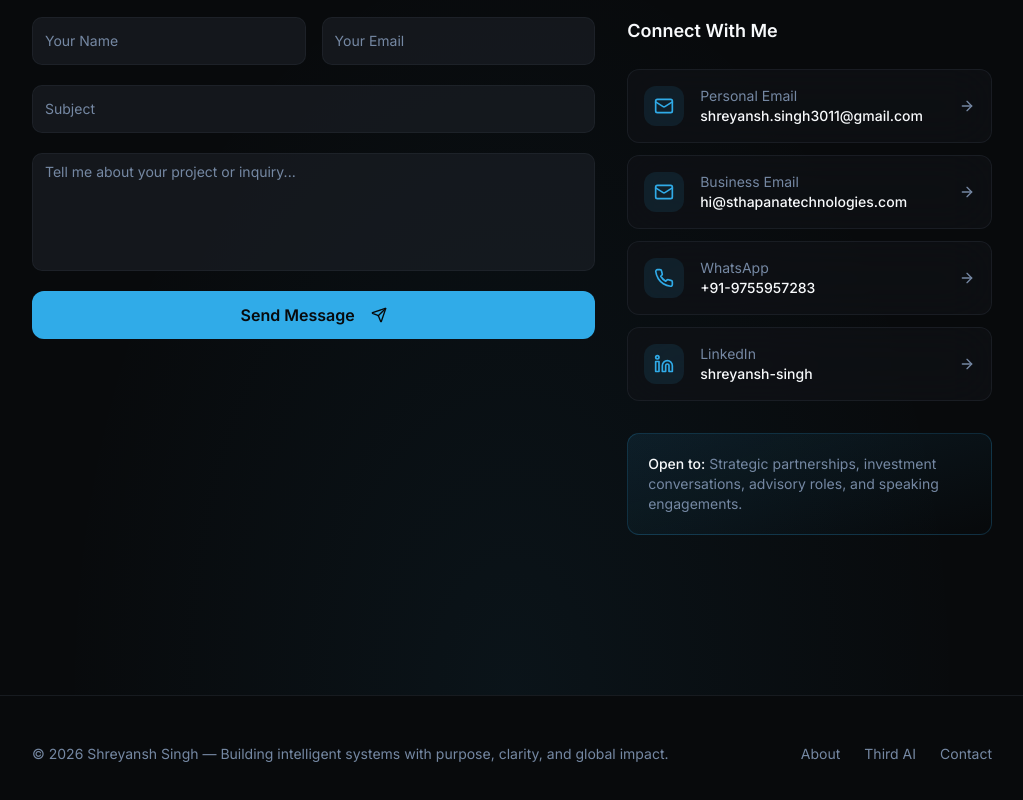
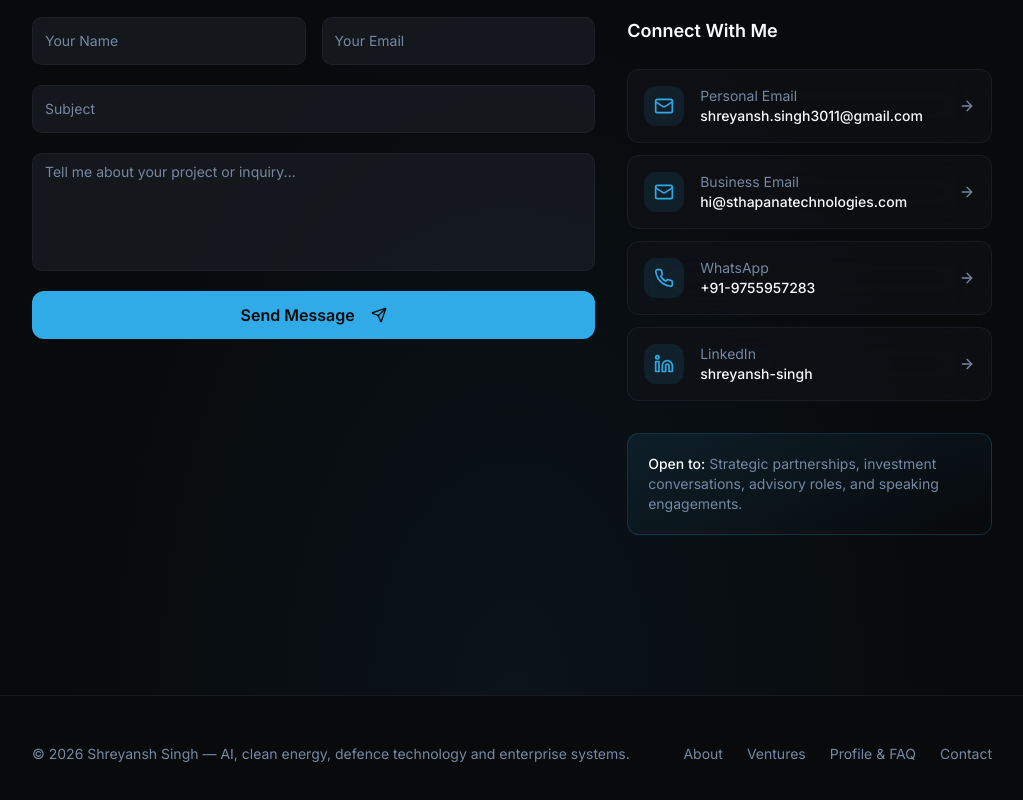
Before and after one commit to Shreyanshsingh3011/shreyansh-singh-folio1, a React (Vite) app: page / in a window 1280 px wide. Shown: the part 6650-7450 px from the top of the page, without its empty margins (128-1151 px from the left). Built offline with nearby package versions, Linux system fonts and the light colour scheme; the HTML template or start-up script is replaced by a standard one.

Commit message:
SEO: strengthen internal semantic navigation

```diff
--- a/src/components/Footer.tsx
+++ b/src/components/Footer.tsx
@@ -4,36 +4,15 @@ export function Footer() {
   return (
     <footer className="py-12 border-t border-border/50">
       <div className="container-narrow">
-        <motion.div
-          initial={{ opacity: 0 }}
-          whileInView={{ opacity: 1 }}
-          transition={{ duration: 0.8 }}
-          viewport={{ once: true }}
-          className="flex flex-col md:flex-row items-center justify-between gap-4"
-        >
+        <motion.div initial={{ opacity: 0 }} whileInView={{ opacity: 1 }} transition={{ duration: 0.8 }} viewport={{ once: true }} className="flex flex-col md:flex-row items-center justify-between gap-4">
           <p className="text-sm text-muted-foreground text-center md:text-left">
-            © {new Date().getFullYear()} Shreyansh Singh — Building intelligent systems with purpose, clarity, and global impact.
+            © {new Date().getFullYear()} Shreyansh Singh — AI, clean energy, defence technology and enterprise systems.
           </p>
-
           <div className="flex items-center gap-6">
-            <a
-              href="#about"
-              className="text-sm text-muted-foreground hover:text-foreground transition-colors"
-            >
-              About
-            </a>
-            <a
-              href="#third-ai"
-              className="text-sm text-muted-foreground hover:text-foreground transition-colors"
-            >
-              Third AI
-            </a>
-            <a
-              href="#contact"
-              className="text-sm text-muted-foreground hover:text-foreground transition-colors"
-            >
-              Contact
-            </a>
+            <a href="#about" className="text-sm text-muted-foreground hover:text-foreground transition-colors">About</a>
+            <a href="#projects" className="text-sm text-muted-foreground hover:text-foreground transition-colors">Ventures</a>
+            <a href="#profile" className="text-sm text-muted-foreground hover:text-foreground transition-colors">Profile & FAQ</a>
+            <a href="#contact" className="text-sm text-muted-foreground hover:text-foreground transition-colors">Contact</a>
           </div>
         </motion.div>
       </div>
```
